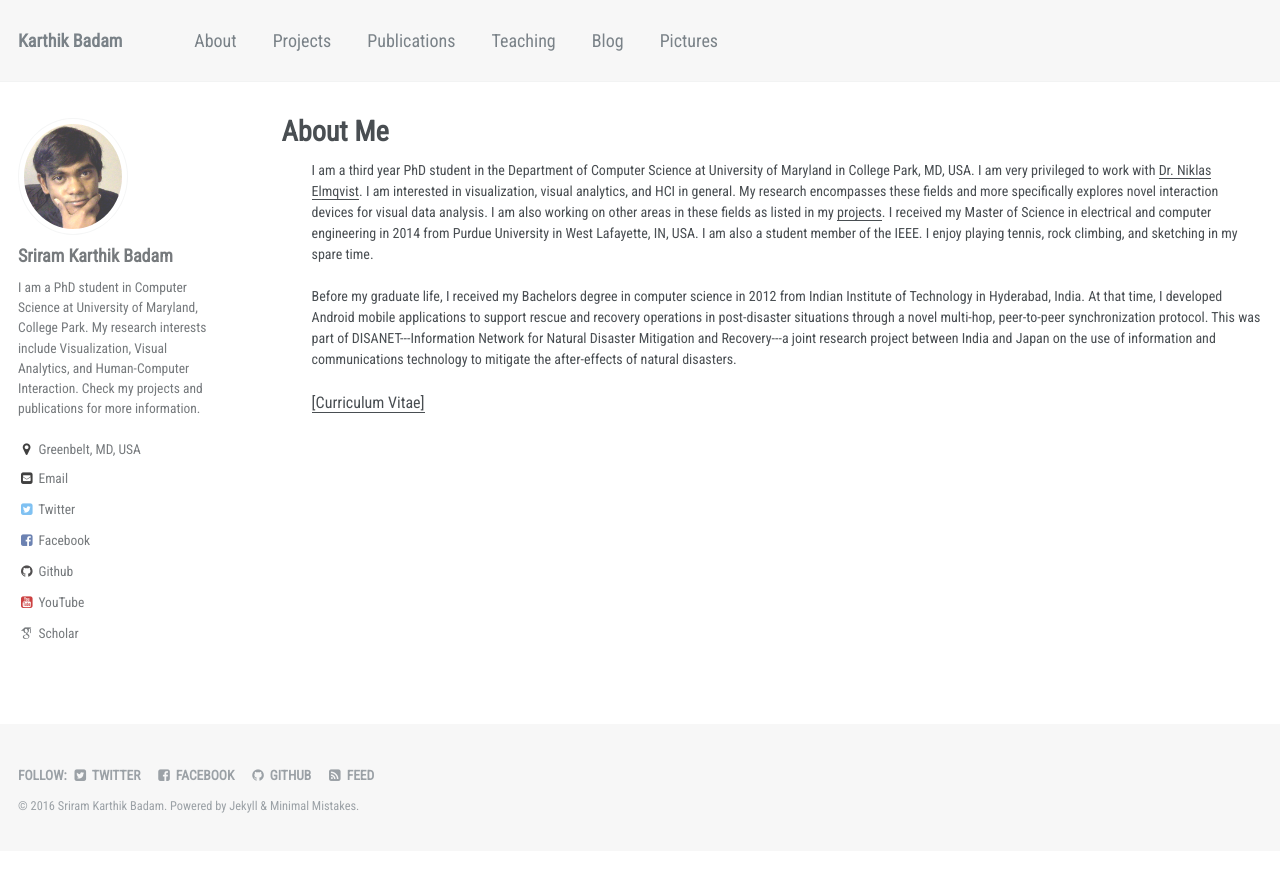
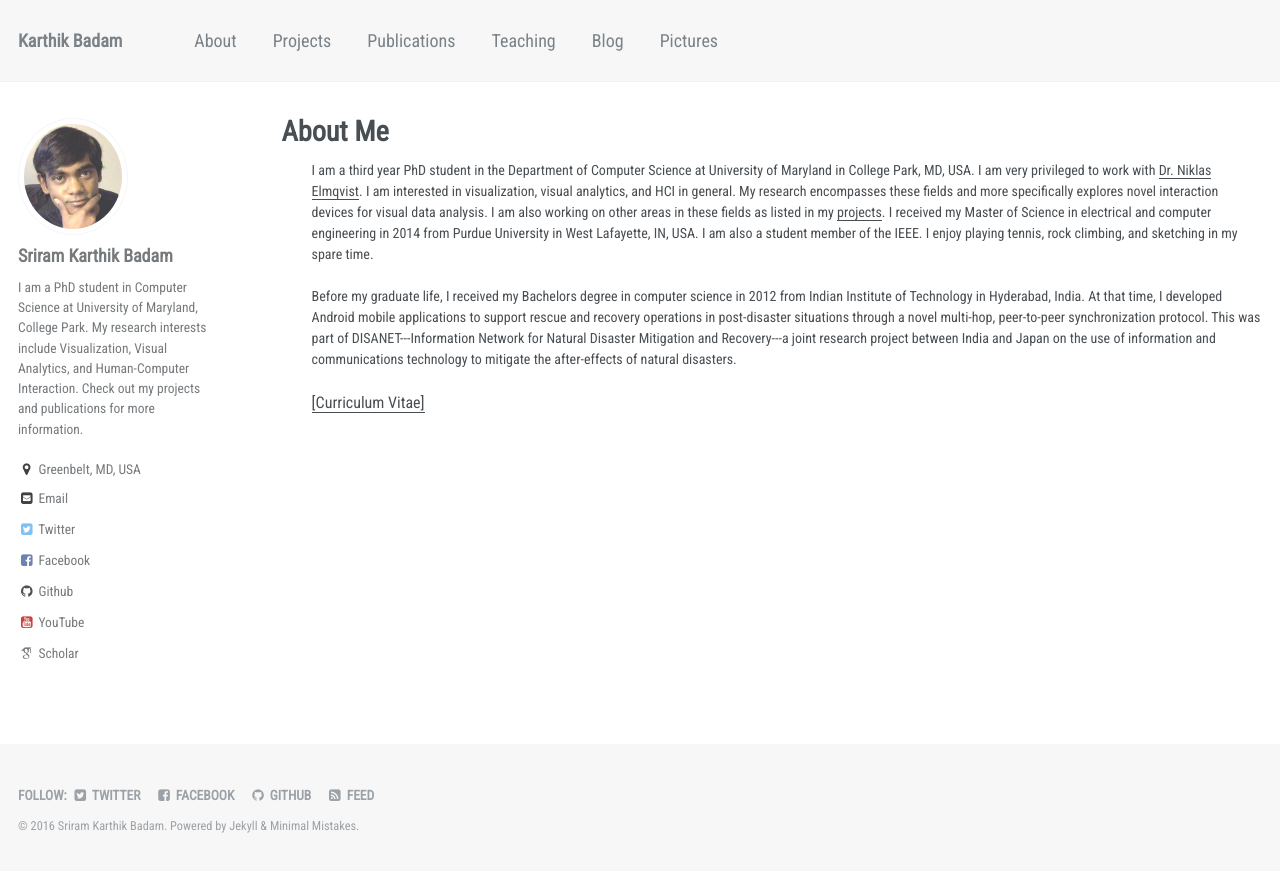
Before and after one commit to karthikbadam/karthikbadam.github.io, a Jekyll site: the page built from _pages/about.html, in a window 1280 px wide. Shown: the top 872 px of the page. Built offline with Jekyll 4.4.1, drawn with Linux system fonts in a browser that asks for light colours; some web fonts are replaced.

Commit message:
intro text

```diff
--- a/_config.yml
+++ b/_config.yml
@@ -65,7 +65,7 @@ google_ad_slot           :
 author:
   name             : "Sriram Karthik Badam"
   avatar           : "bio-photo.jpg"
-  bio              : "I am a PhD student in Computer Science at University of Maryland, College Park. My research interests include Visualization, Visual Analytics, and Human-Computer Interaction. Check my projects and publications for more information."
+  bio              : "I am a PhD student in Computer Science at University of Maryland, College Park. My research interests include Visualization, Visual Analytics, and Human-Computer Interaction. Check out my projects and publications for more information."
   location         : "Greenbelt, MD, USA"
   email            : "karthikbadam@infoviz.me"
   uri              :
--- a/_pages/about.html
+++ b/_pages/about.html
@@ -27,8 +27,4 @@ author_profile: true
 
 </div>
 
-
-
-
-
 {% include paginator.html %}
```
